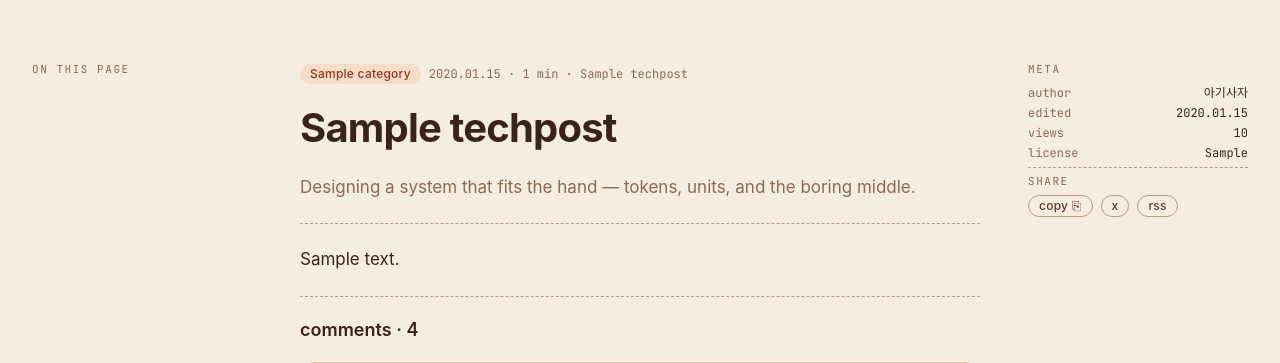
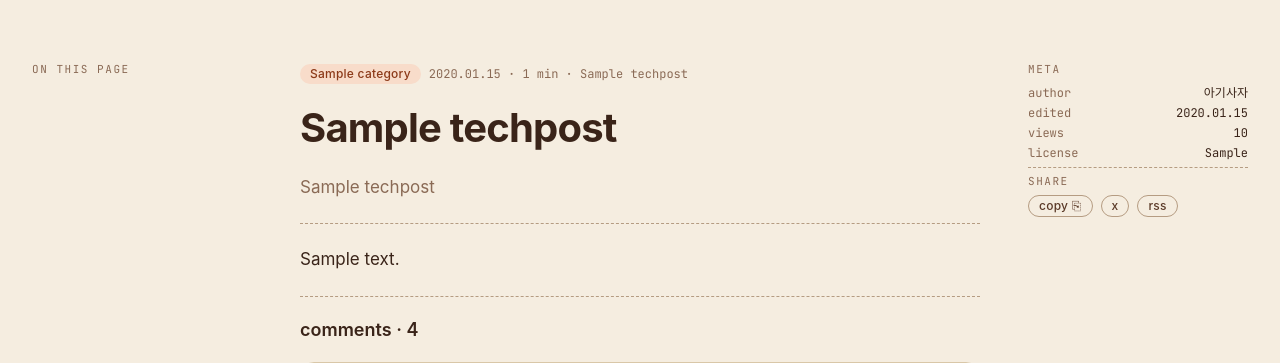
Before and after one commit to chaehyun1100/likelion_14th_blog_hw2, a Django app: a page that uses likelion_blog/templates/blog/tech_detail.html in a window 1280 px wide. Shown: the part 76-439 px from the top of the page. Run offline with Django 5.2, Linux system fonts and the light colour scheme; tables that the repository leaves empty hold one stand-in row (values such as "Sample post"); some web fonts are replaced.

Commit message:
subtitle 수정

```diff
--- a/likelion_blog/templates/blog/tech_detail.html
+++ b/likelion_blog/templates/blog/tech_detail.html
@@ -27,7 +27,7 @@
                 <p class="top-text">{{post.published_at|date:'Y.m.d'}} · {{post.read_minutes}} min · {{post.series_label}}</p>
             </div>
             <h2 class="title1">{{post.title}}</h2>
-            <p class="art-text1">Designing a system that fits the hand — tokens, units, and the boring middle.</p>
+            <p class="art-text1">{{post.subtitle}}</p>
             <div class="notedivider"></div>
             {% for section in sections %}
                 {% if section.anchor == 'sec-2' or section.anchor == 'sec-3' or section.anchor == 'sec-4' %}
```
